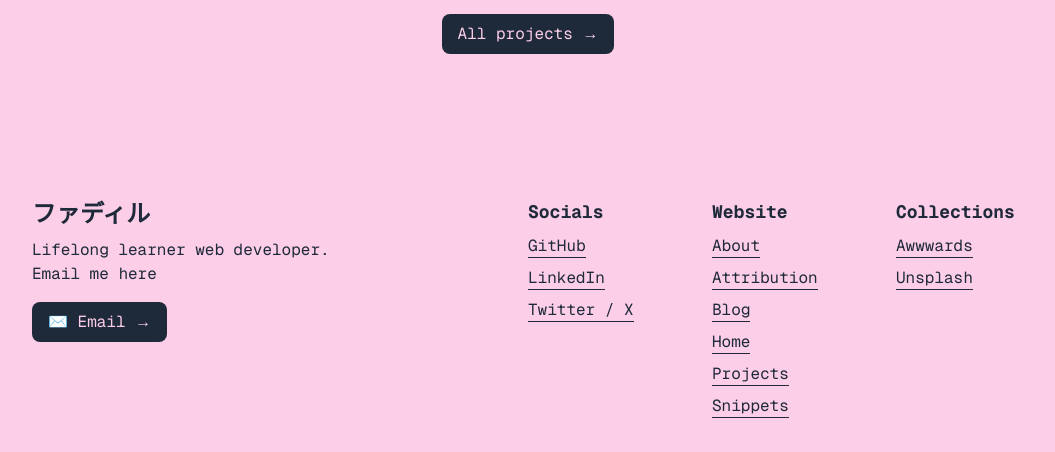
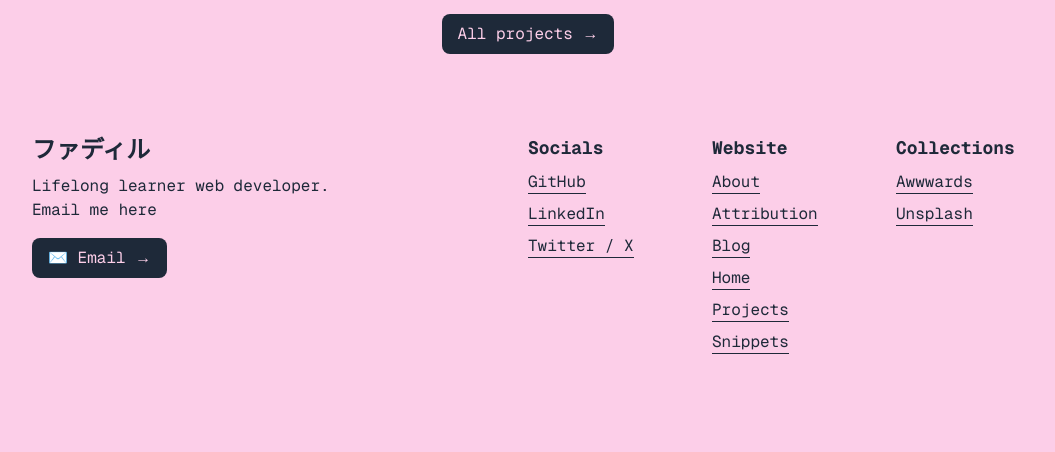
Before and after one commit to fadhilkholaf/dhil.xyz, a Next.js app: page / in a window 1280 px wide. Shown: the part 1104-1556 px from the top of the page, without its empty margins (112-1167 px from the left). After the commit the page ends 1522 px from the top, so only its background shows below. Built offline with nearby package versions, Linux system fonts and the light colour scheme; no server answers; a web font is replaced by a local one.

Commit message:
feat: minor update

```diff
--- a/eslint.config.mjs
+++ b/eslint.config.mjs
@@ -10,7 +10,10 @@ const compat = new FlatCompat({
 });
 
 const eslintConfig = [
-    ...compat.extends("next/core-web-vitals", "next/typescript"),
+    ...compat.config({
+        extends: ["next/core-web-vitals", "next/typescript"],
+        // rules: { "@next/next/no-img-element": "off" },
+    }),
 ];
 
 export default eslintConfig;
--- a/src/components/Footer.tsx
+++ b/src/components/Footer.tsx
@@ -4,7 +4,7 @@ import PageTransitionLink from "./PageTransitionLink";
 
 const Footer = () => {
     return (
-        <footer className="layout flex h-fit flex-col justify-between gap-x-16 gap-y-8 py-32 lg:flex-row">
+        <footer className="layout flex h-fit flex-col justify-between gap-x-16 gap-y-8 py-16 lg:flex-row">
             <header className="flex w-full flex-col gap-y-4 break-words lg:w-1/3">
                 <div className="flex flex-col gap-y-2">
                     <h3>ファディル</h3>
```
